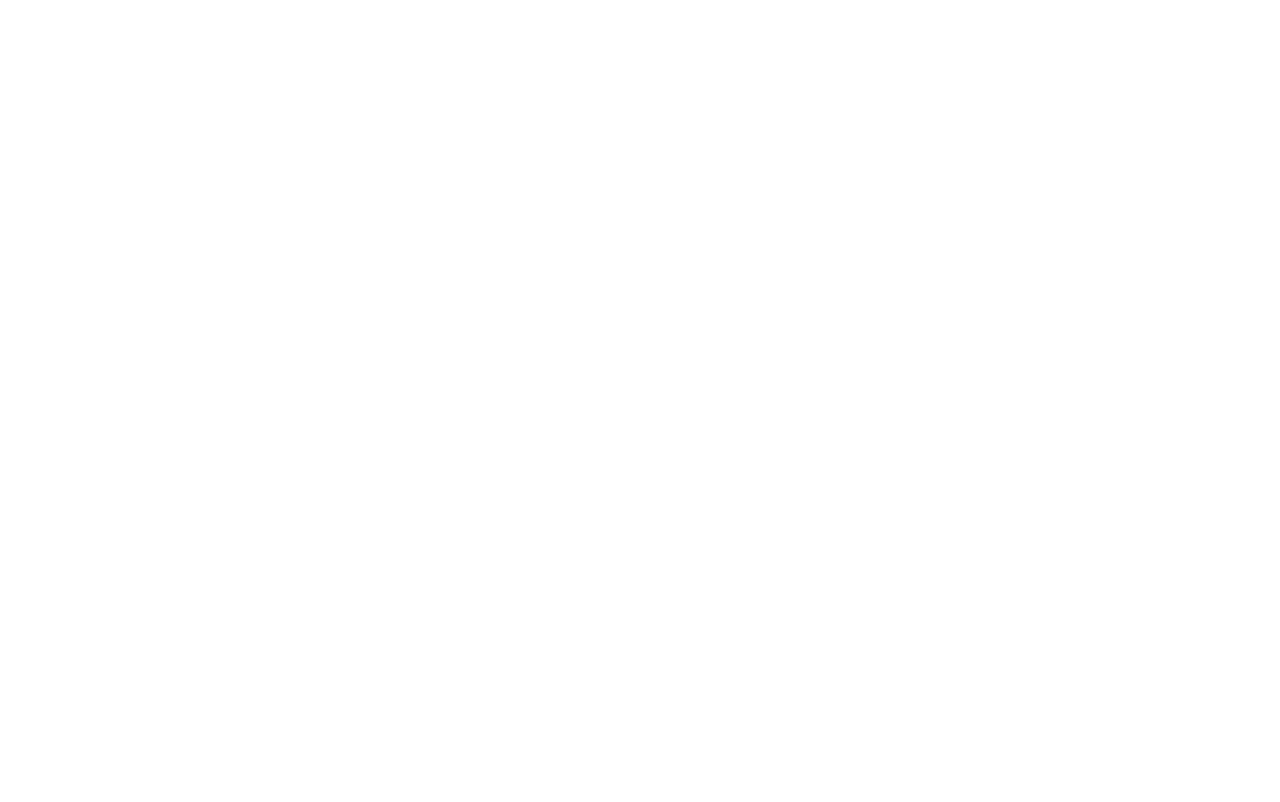
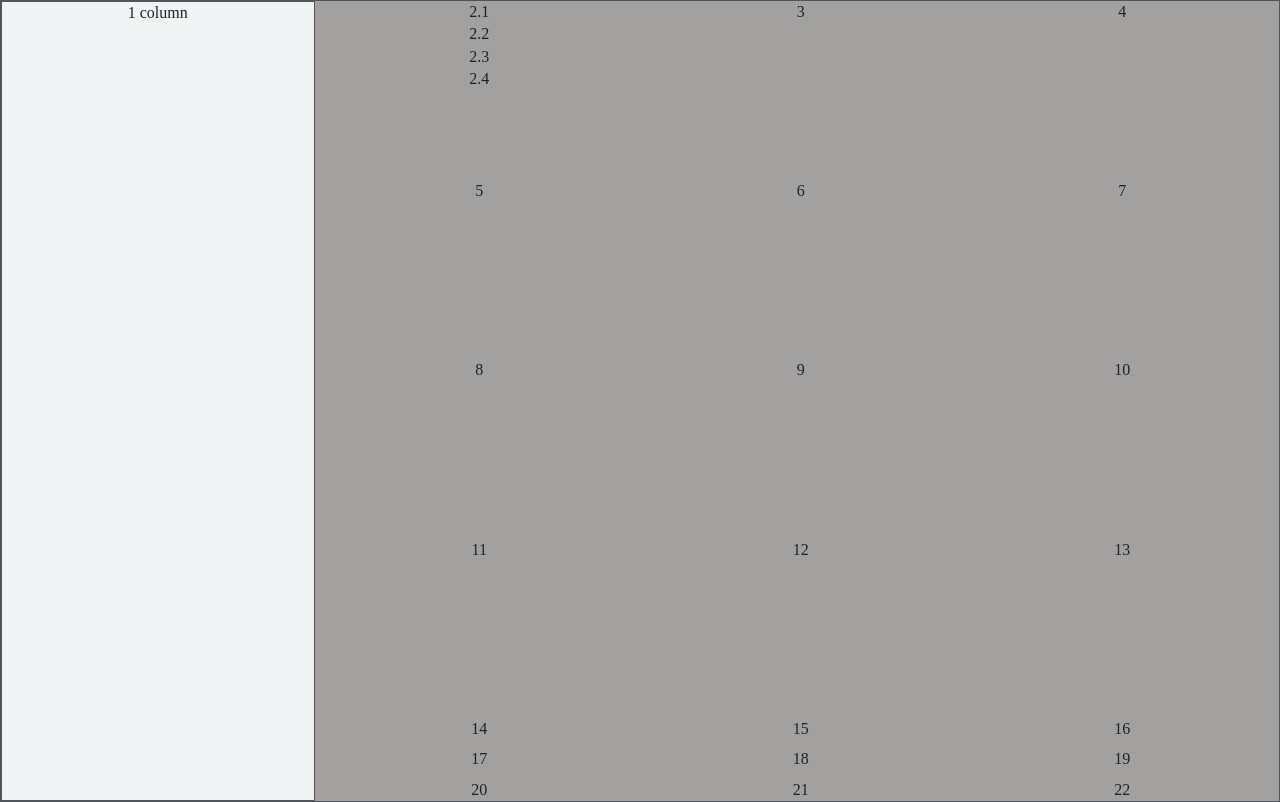
Before and after one commit to Yevhen-Pashkulskyi/Web-lab01, a website built with webpack: page html/grid.html in a window 1280 px wide. Built offline with nearby package versions, Linux system fonts and the light colour scheme.

Commit message:
modified grid to file css

```diff
--- a/css/style.css
+++ b/css/style.css
@@ -450,7 +450,7 @@ button:hover {
 /*увеличивает при наведении мышей*/
 .tr:hover {
   transform: scale(1.3);
-  transition-duration: 0.7s ;
+  transition-duration: 0.7s;
 }
 
 @keyframes shadow {
@@ -470,32 +470,62 @@ button:hover {
 .bg-white {
   background-color: #fff;
 }
+
 .rounded-xl {
   border-radius: .75rem; /* 12px */
 }
+
 .max-w-md {
   max-width: 28rem; /* 448px */
 }
+
 .w-full {
   width: 100%;
 }
+
 .text-3xl {
   font-size: 1.875rem; /* 30px */
   line-height: 2.25rem;
 }
+
 .text-lg {
   font-size: 1.125rem; /* 18px */
 }
+
 .text-gray-600 {
   color: #4B5563; /* Пример серого */
 }
+
 .mb-4 {
   margin-bottom: 1rem; /* 16px */
 }
+
 .mb-6 {
   margin-bottom: 1.5rem; /* 24px */
 }
 
-.kievstar-logo-width-form{
-  width: 85% ;
+.kievstar-logo-width-form {
+  width: 85%;
 }
+
+/* лабораторная работа по сетки*/
+.grid-left-part {
+  background: #eff3f3;
+  border: #555555 1px solid;
+  display: grid;
+  grid-row-start: 1;
+  grid-column-start: 1;
+  grid-row-end: 8;
+}
+
+.container {
+  background: #a3a0a0;
+  border: #4B5563 solid 1px;
+  height: 100vh;
+  text-align: center;
+  display: grid;
+  grid-template-columns: repeat(4,1fr);
+  grid-template-rows: repeat(4,1fr);
+  grid-column-gap: 8px;
+  grid-row-gap: 8px;
+}
--- a/html/grid.html
+++ b/html/grid.html
@@ -7,9 +7,36 @@
   <link rel="stylesheet" href="../css/style.css">
 </head>
 <body>
-<div>
-
+<div class="container">
+  <div class="grid-left-part">
+    1 column
+  </div>
+  <div>
+    <div>2.1</div>
+    <div>2.2</div>
+    <div>2.3</div>
+    <div>2.4</div>
+  </div>
+  <div>3</div>
+  <div>4</div>
+  <div>5</div>
+  <div>6</div>
+  <div>7</div>
+  <div>8</div>
+  <div>9</div>
+  <div>10</div>
+  <div>11</div>
+  <div>12</div>
+  <div>13</div>
+  <div>14</div>
+  <div>15</div>
+  <div>16</div>
+  <div>17</div>
+  <div>18</div>
+  <div>19</div>
+  <div>20</div>
+  <div>21</div>
+  <div>22</div>
 </div>
-
 </body>
 </html>
```
